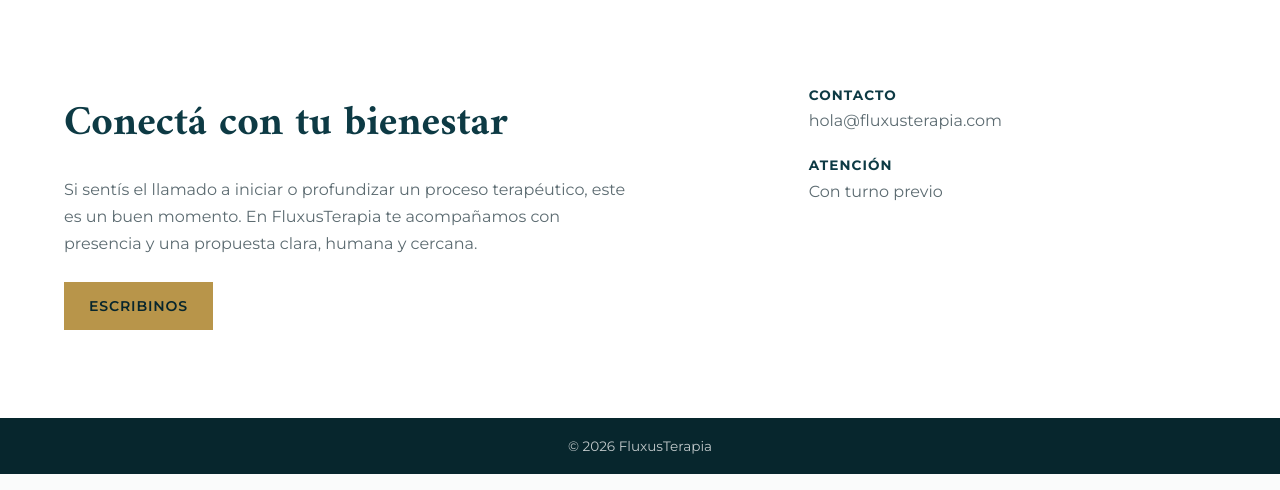
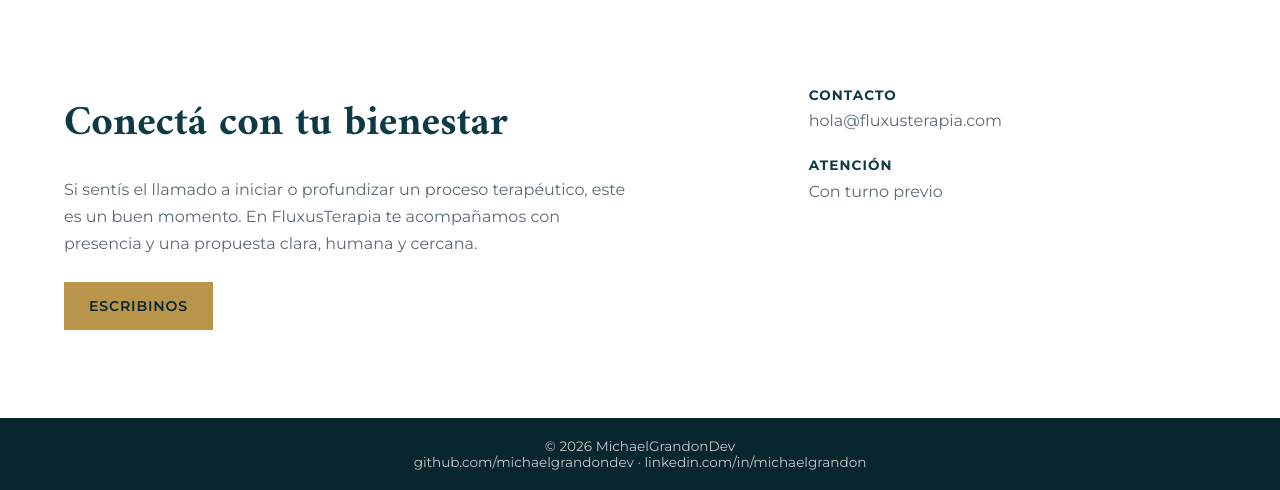
Before and after one commit to MichaelGrandonDev/sitioweb, a Flask app: page / in a window 1280 px wide. Shown: the part 2047-2537 px from the top of the page. Run offline with Flask 3, Linux system fonts and the light colour scheme.

Commit message:
Update footer with MichaelGrandonDev credit and profile links.
Co-authored-by: Cursor <cursoragent@cursor.com>

```diff
--- a/templates/base.html
+++ b/templates/base.html
@@ -40,7 +40,12 @@
   </main>
 
   <footer class="site-footer">
-    <p>© {{ year }} FluxusTerapia</p>
+    <p>© {{ year }} MichaelGrandonDev</p>
+    <p>
+      <a href="https://github.com/michaelgrandondev" target="_blank" rel="noopener noreferrer">github.com/michaelgrandondev</a>
+      ·
+      <a href="https://linkedin.com/in/michaelgrandon" target="_blank" rel="noopener noreferrer">linkedin.com/in/michaelgrandon</a>
+    </p>
   </footer>
 
   <script src="{{ url_for('static', filename='js/main.js') }}"></script>
```
